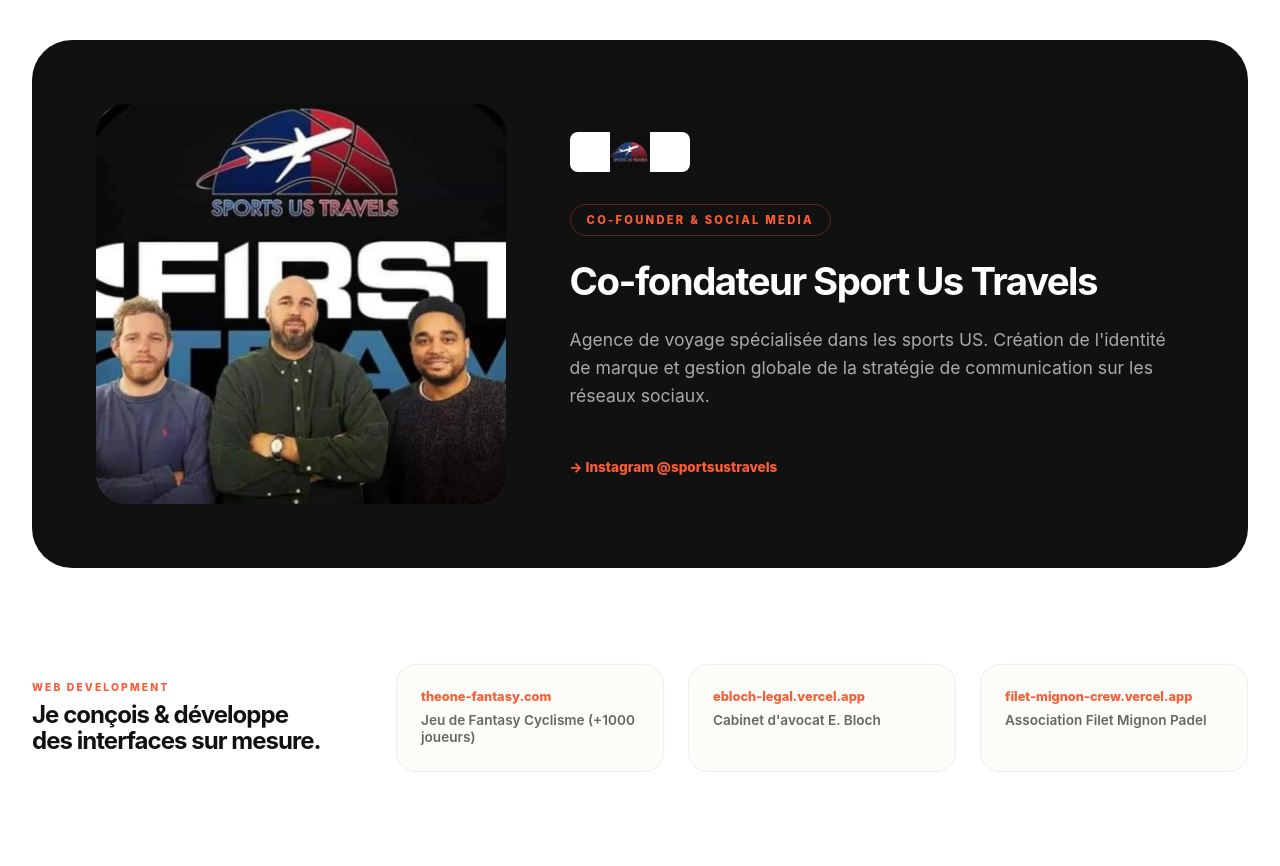
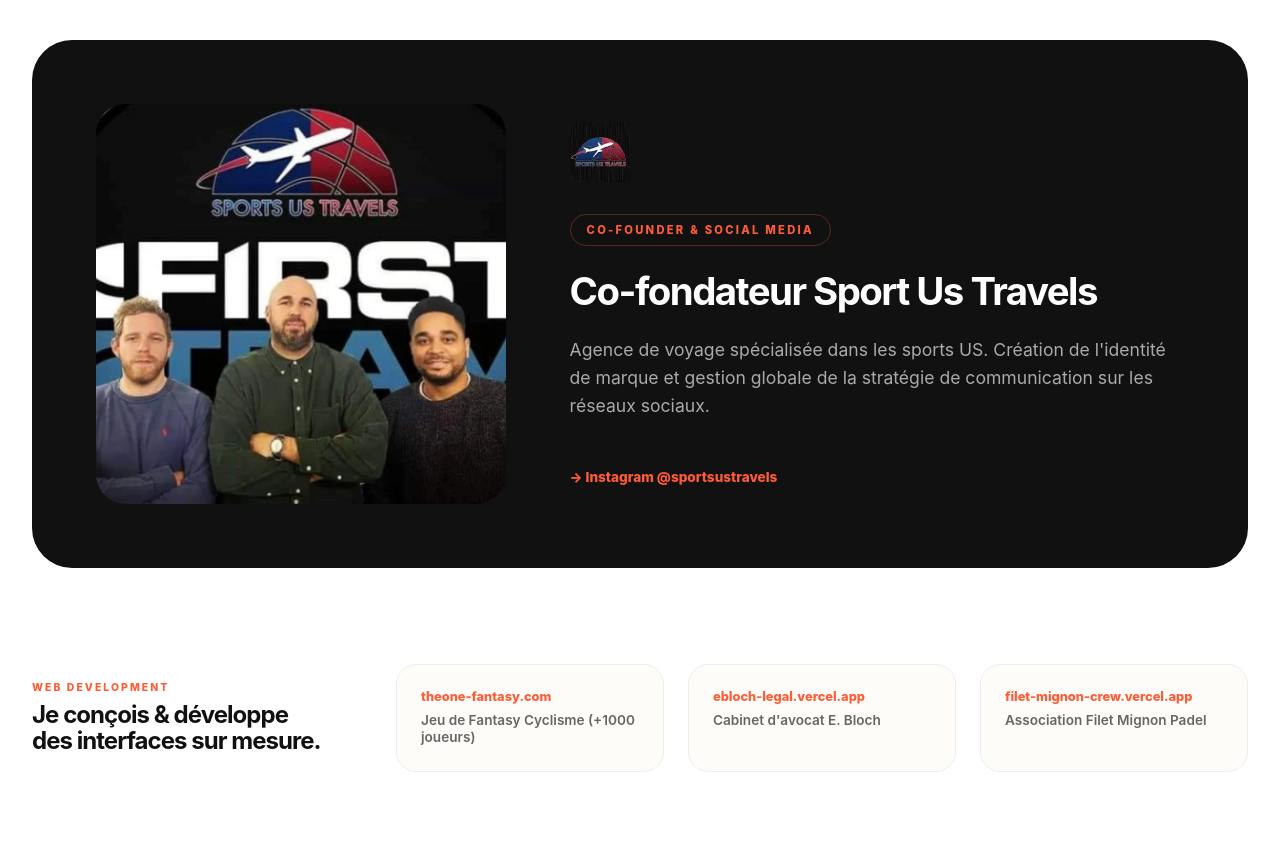
Before and after one commit to TheOne-Fantasy/Paul.Harrer.Portfolio, a Next.js app: page / in a window 1280 px wide. Shown: the part 3800-4666 px from the top of the page. Built offline with nearby package versions, Linux system fonts and the light colour scheme.

Commit message:
UI: Remove white background from Sport Us Travels logo in entrepreneur section

```diff
--- a/src/app/page.tsx
+++ b/src/app/page.tsx
@@ -201,12 +201,12 @@
               />
             </div>
             <div className={styles.entrepreneurContent}>
-              <div style={{ position: 'relative', height: '40px', width: '120px', marginBottom: '2rem', background: '#fff', padding: '0.5rem', borderRadius: '8px' }}>
+              <div style={{ position: 'relative', height: '60px', width: '120px', marginBottom: '2rem' }}>
                 <Image
                   src="/sports_us_travels_logo.jpeg"
                   alt="Sport Us Travels Logo"
                   fill
-                  style={{ objectFit: 'contain' }}
+                  style={{ objectFit: 'contain', objectPosition: 'left' }}
                 />
               </div>
               <span className={styles.entrepreneurTag}>{data.entrepreneur.tag}</span>
```
